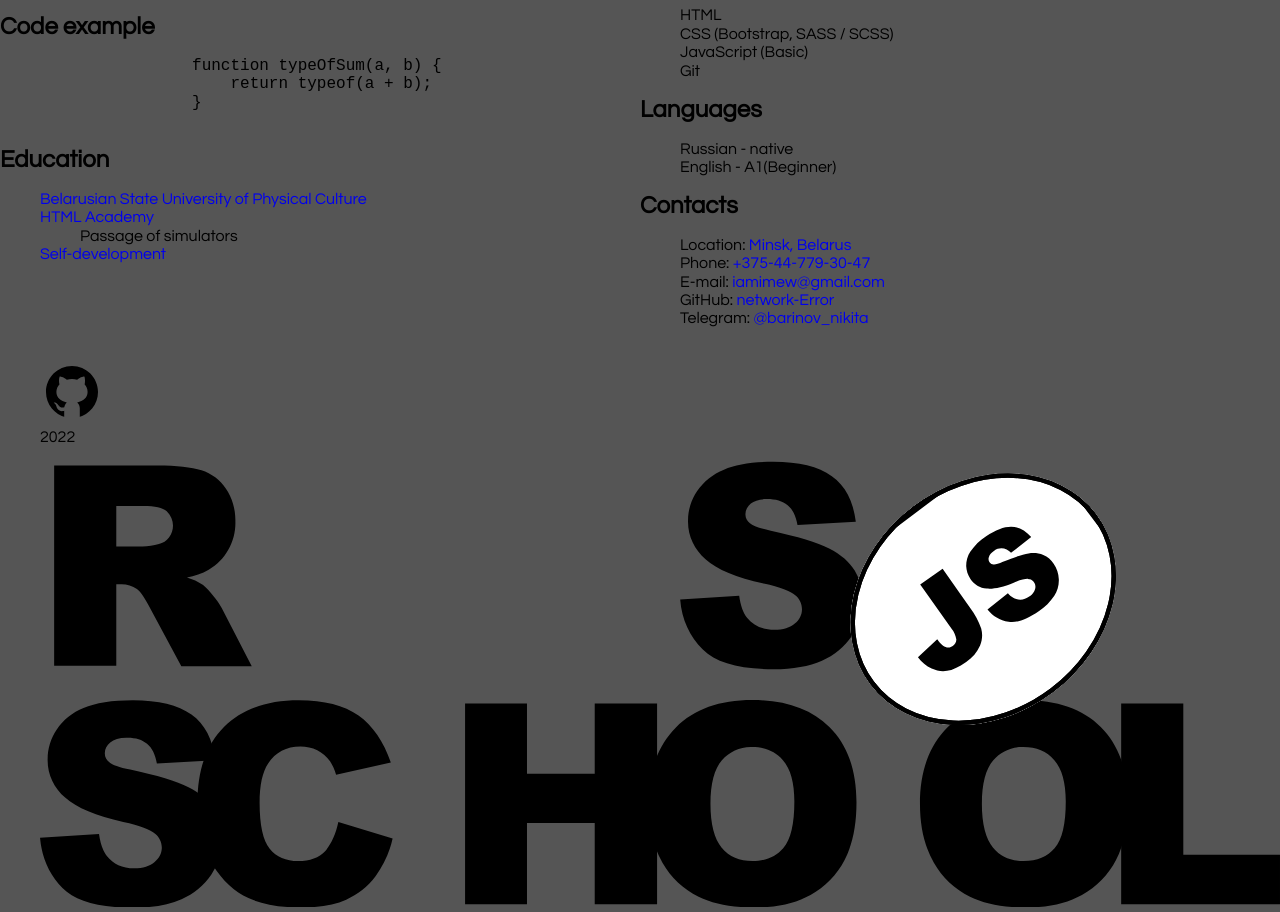
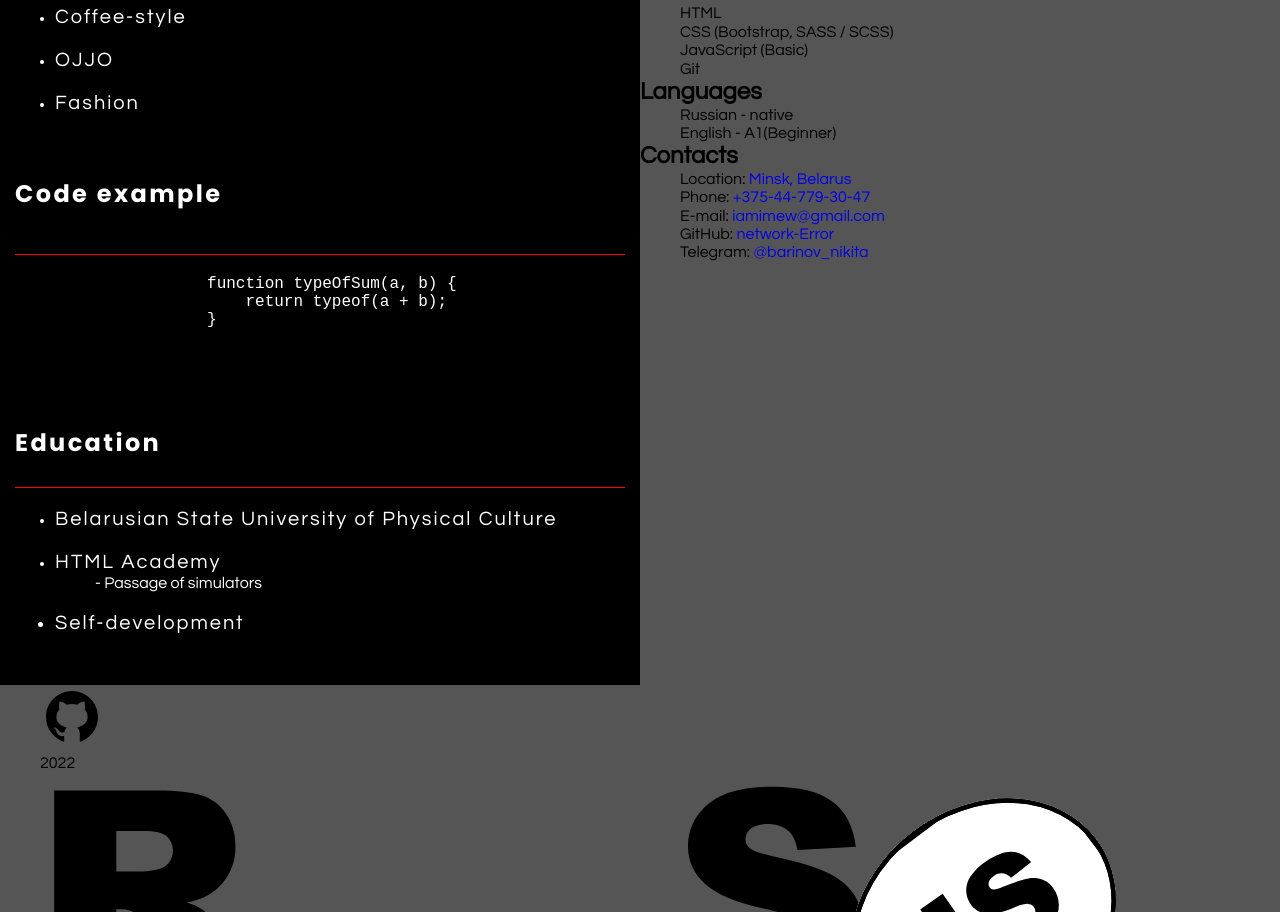
Before and after one commit to network-Error/rsschool-cv, a plain HTML site: page index.html in a window 1280 px wide. Shown: the part 676-1588 px from the top of the page. Drawn offline with Linux system fonts and the light colour scheme.

Commit message:
feat: add stylize to left-area

```diff
--- a/index.html
+++ b/index.html
@@ -15,9 +15,9 @@
                 <li class="nav__item"><a href="#" class="nav__link">Contacts</a></li>
                 <li class="nav__item"><a href="#" class="nav__link">About Me</a></li>
                 <li class="nav__item"><a href="#" class="nav__link">Skills</a></li>
-                <li class="nav__item"><a href="#" class="nav__link">Code example</a></li>
-                <li class="nav__item"><a href="#" class="nav__link">Experience</a></li>
-                <li class="nav__item"><a href="#" class="nav__link">Education</a></li>
+                <li class="nav__item"><a href="#codeExample" class="nav__link">Code example</a></li>
+                <li class="nav__item"><a href="#experience" class="nav__link">Experience</a></li>
+                <li class="nav__item"><a href="#education" class="nav__link">Education</a></li>
                 <li class="nav__item"><a href="#" class="nav__link">Languages</a></li>
             </ul>
         </nav>
@@ -32,31 +32,31 @@
         </section>
         <article class="article container">
             <section class="left-area">
-                <section class="experience">
-                    <h2>Experience</h2>
+                <section id="experience" class="experience">
+                    <h2 class="experience__header">Experience</h2>
                     <ul class="experience__list">
                         <li class="experience__item"><a class="experience__link" href="https://network-error.github.io/coffee-style/" target="_blank">Coffee-style</a></li>
                         <li class="experience__item"><a class="experience__link" href="https://network-error.github.io/OJJO/" target="_blank">OJJO</a></li>
                         <li class="experience__item"><a class="experience__link" href="https://network-error.github.io/Fashion/" target="_blank">Fashion</a></li>
                     </ul>
                 </section>
-                <section class="code-example">
-                    <h2>Code example</h2>
+                <section id="codeExample" class="code-example">
+                    <h2 class="code-example__header">Code example</h2>
                     <pre>
                     function typeOfSum(a, b) {
                         return typeof(a + b);
                     }
                     </pre>
                 </section>
-                <section class="education">
-                    <h2>Education</h2>
+                <section id="education" class="education">
+                    <h2 class="education__header">Education</h2>
                     <ul class="education__list">
-                        <li class="education__item"><a class="education__link" href="#">Belarusian State University of Physical Culture</a></li>
-                        <li class="education__item"><a class="education__link" href="#">HTML Academy</a>
+                        <li class="education__item"><a class="education__link" href="https://www.sportedu.by/">Belarusian State University of Physical Culture</a></li>
+                        <li class="education__item"><a class="education__link" href="https://htmlacademy.ru/">HTML Academy</a>
                         <ul class="education__sub-list">
-                            <li class="education__sub-item">Passage of simulators</li>
+                            <li class="education__sub-item">- Passage of simulators</li>
                         </ul></li>
-                        <li class="education__item"><a class="education__link" href="#">Self-development</a></li>
+                        <li class="education__item education__item_mod">Self-development</li>
                     </ul>
                 </section>
             </section>
--- a/style.css
+++ b/style.css
@@ -15,6 +15,10 @@ body {
 .container {
     max-width: 1280px;
     margin: 0 auto;
+}
+
+ul {
+    margin: 0;
 }
 
 li {
@@ -36,6 +40,7 @@ h2 {
 
 /* CSS styles */
 .header {
+    margin-top: 30px;
     margin-bottom: 40px;
 }
 
@@ -99,8 +104,51 @@ h2 {
 
 .left-area {
     width: 50%;
+    background-color: black;
+    color: white;
+}
+
+.experience,
+.code-example,
+.education {
+    display: flex;
+    flex-direction: column;
+    padding: 15px 15px 0 15px;
+    margin-bottom: 50px;
+}
+
+.experience__header,
+.code-example__header,
+.education__header {
+    font-family: 'Poppins', sans-serif;
+    margin-bottom: 30px;
+    letter-spacing: 0.1em;
+}
+
+.experience__list,
+.education__list,
+pre {
+    display: flex;
+    flex-direction: column;
+    gap: 20px;
+    border-top: 1px solid red;
+    padding-top: 20px;
+}
+
+.experience__item,
+.education__item {
+    list-style-type: disc;
+}
+
+.experience__link,
+.education__link,
+.education__item_mod {
+    color: white;
+    letter-spacing: 0.1em;
+    font-size: 20px;
 }
 
 .right-area {
     width: 50%;
+    background-color: #555555;
 }
```
